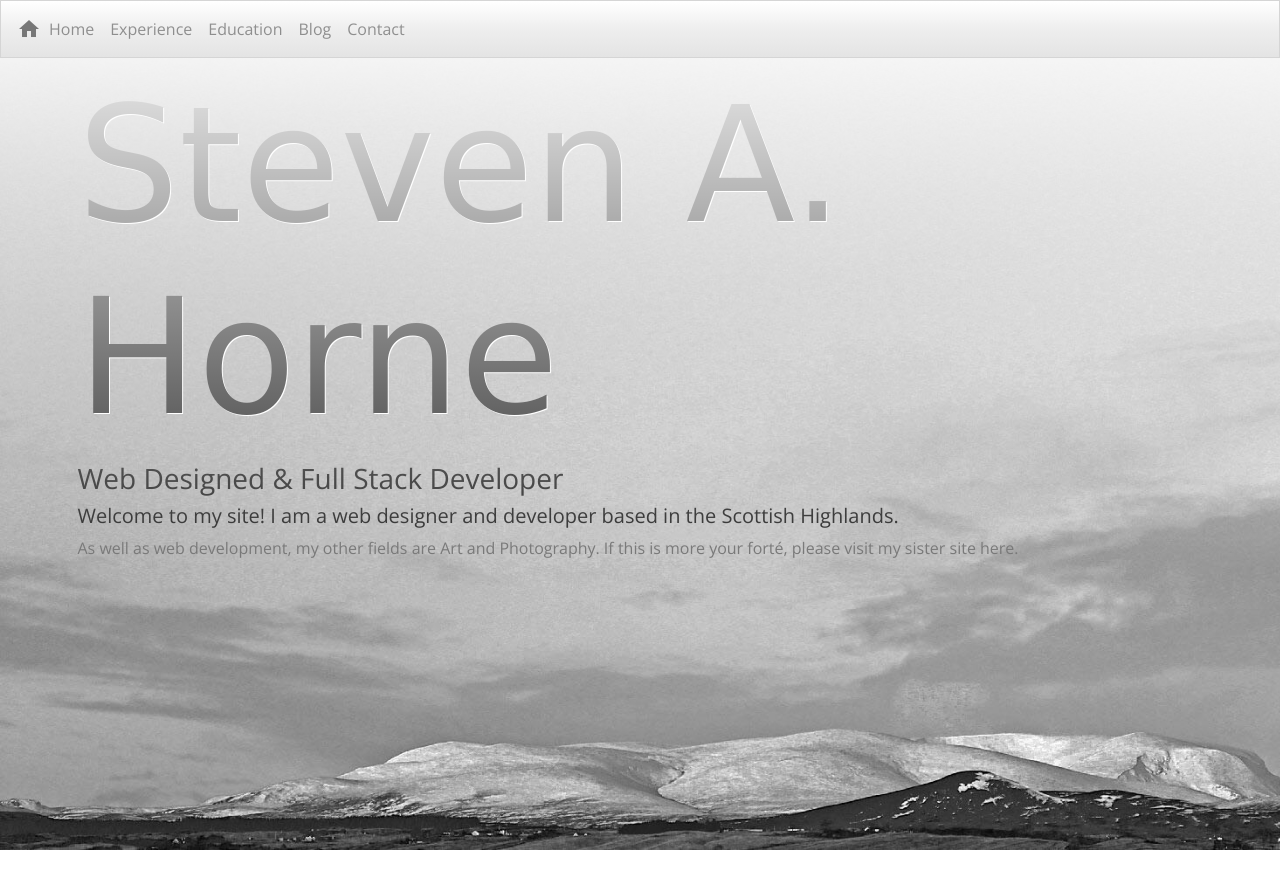
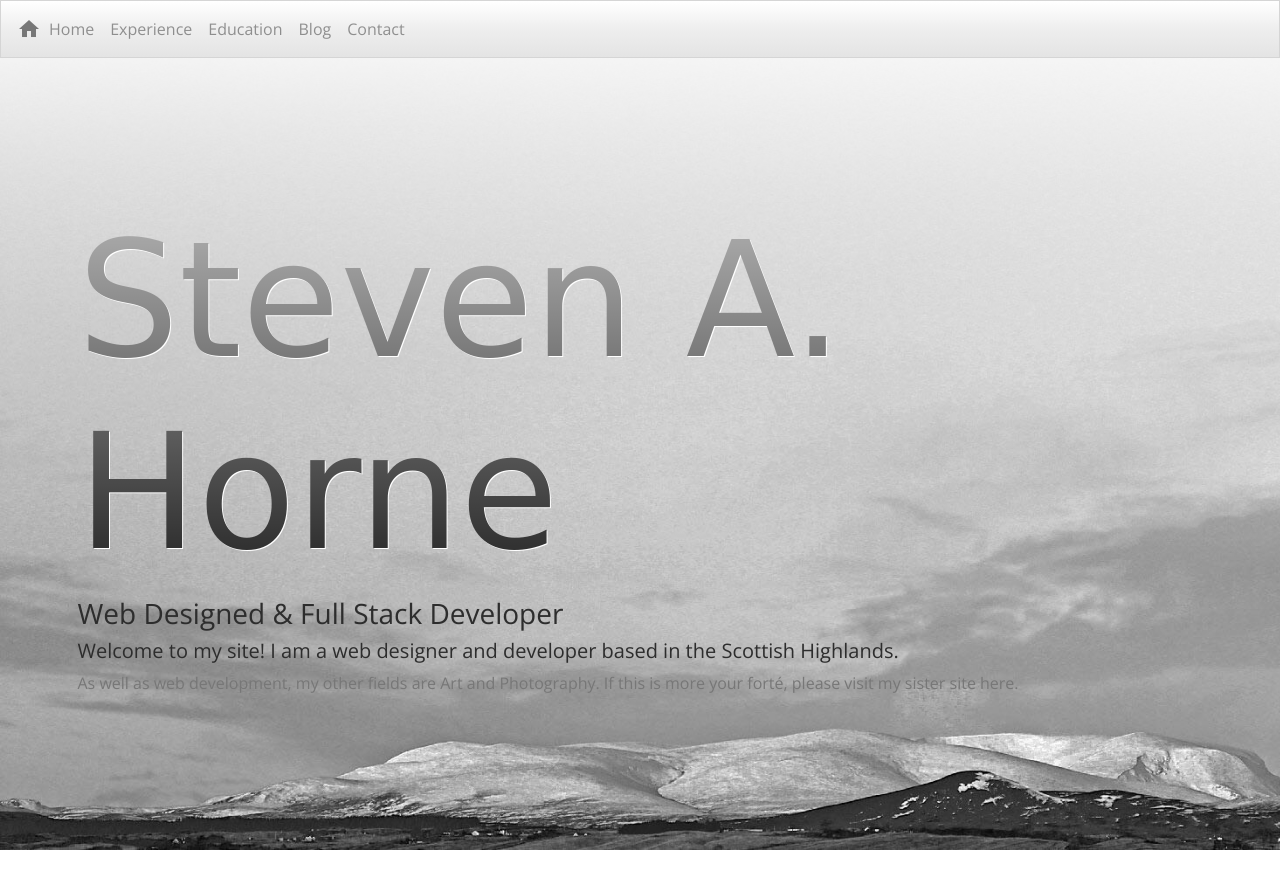
Before and after one commit to stiophan0309/sah-milestone3, a Flask app: page /index in a window 1280 px wide. Shown: the top 892 px of the page. Run offline with Flask 2, Linux system fonts and the light colour scheme; some libraries are stand-ins or nearby versions.

Commit message:
Added styling to index page

```diff
--- a/templates/index.html
+++ b/templates/index.html
@@ -5,9 +5,9 @@
 <!-- Title section -->
 
 <section class="container-fluid nav-margin">
-    <div class="row content-bg">
+    <div class="row d-flex flex-wrap align-items-center content-bg img-fluid">
         <div class="col-sm-12">
-            <div class="content-wrap img-responsive">
+            <div class="content-wrap">
                 <h1 class="main-title">Steven A. Horne</h1>
                 <h3>Web Designed & Full Stack Developer</h3>
                 <h5>
```
